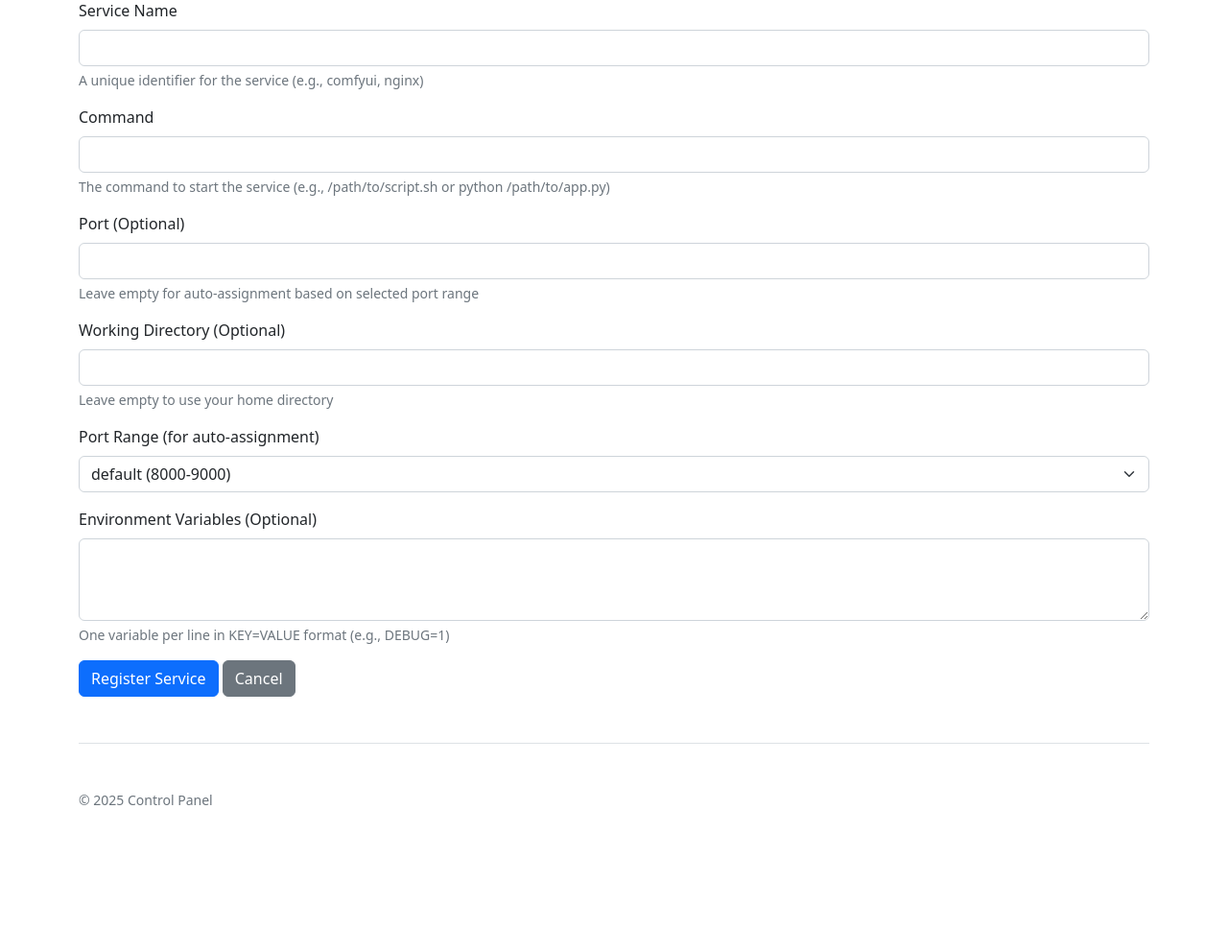
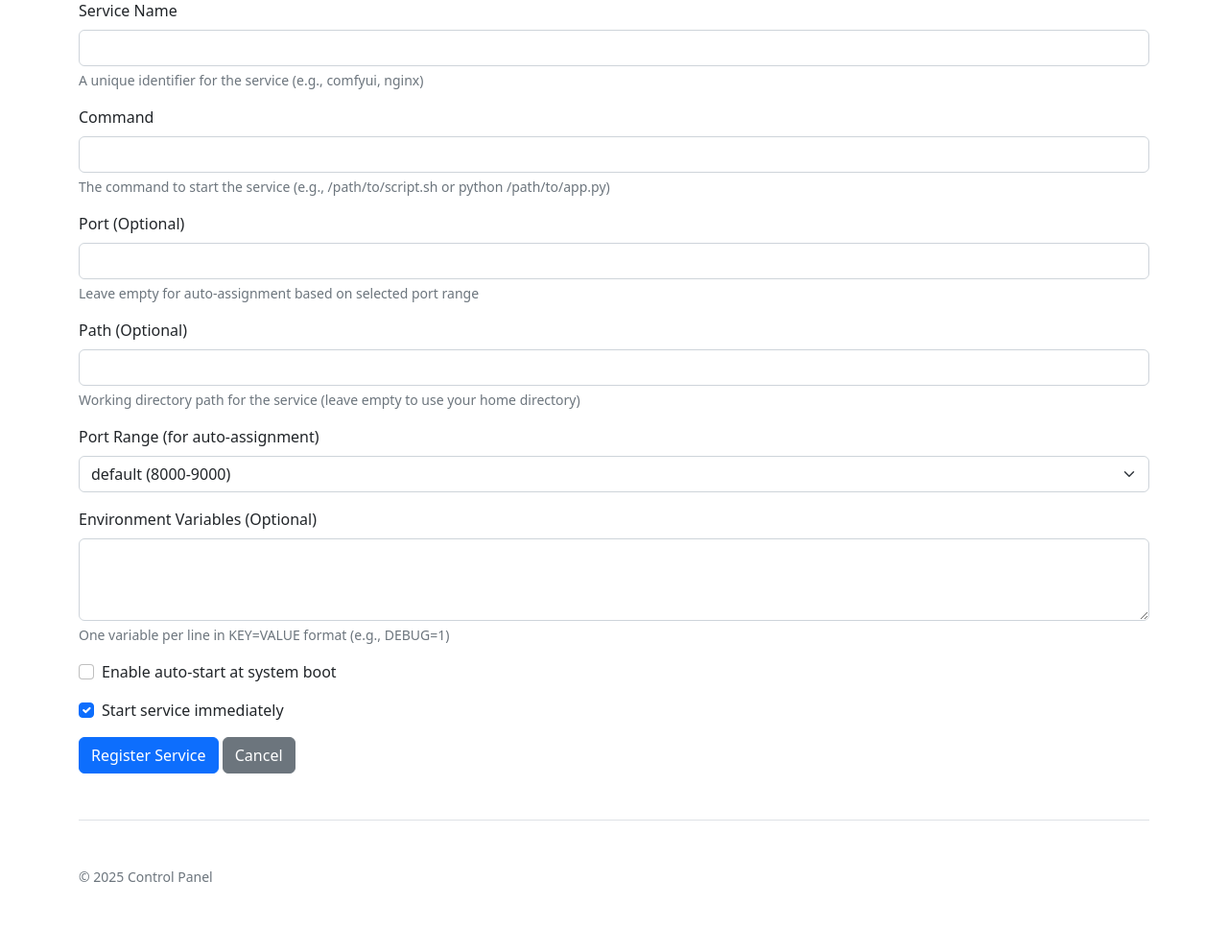
Before and after one commit to BenMiriello/control-panel, a Flask app: page /services/add in a window 1280 px wide. Shown: the part 162-1154 px from the top of the page at 96% size. Before the commit the page ends 1001 px from the top, so only its background shows below. Run offline with Flask 2, Linux system fonts and the light colour scheme.

Commit message:
Update add_service template with path terminology and add auto-start option

```diff
--- a/control_panel/templates/web/add_service.html
+++ b/control_panel/templates/web/add_service.html
@@ -25,9 +25,9 @@
     </div>
 
     <div class="mb-3">
-        <label for="directory" class="form-label">Working Directory (Optional)</label>
-        <input type="text" class="form-control" id="directory" name="directory">
-        <div class="form-text">Leave empty to use your home directory</div>
+        <label for="path" class="form-label">Path (Optional)</label>
+        <input type="text" class="form-control" id="path" name="path">
+        <div class="form-text">Working directory path for the service (leave empty to use your home directory)</div>
     </div>
 
     <div class="mb-3">
@@ -45,6 +45,16 @@
         <div class="form-text">One variable per line in KEY=VALUE format (e.g., DEBUG=1)</div>
     </div>
 
+    <div class="mb-3 form-check">
+        <input type="checkbox" class="form-check-input" id="auto_start" name="auto_start">
+        <label class="form-check-label" for="auto_start">Enable auto-start at system boot</label>
+    </div>
+
+    <div class="mb-3 form-check">
+        <input type="checkbox" class="form-check-input" id="start_now" name="start_now" checked>
+        <label class="form-check-label" for="start_now">Start service immediately</label>
+    </div>
+
     <button type="submit" class="btn btn-primary">Register Service</button>
     <a href="/" class="btn btn-secondary">Cancel</a>
 </form>
```
